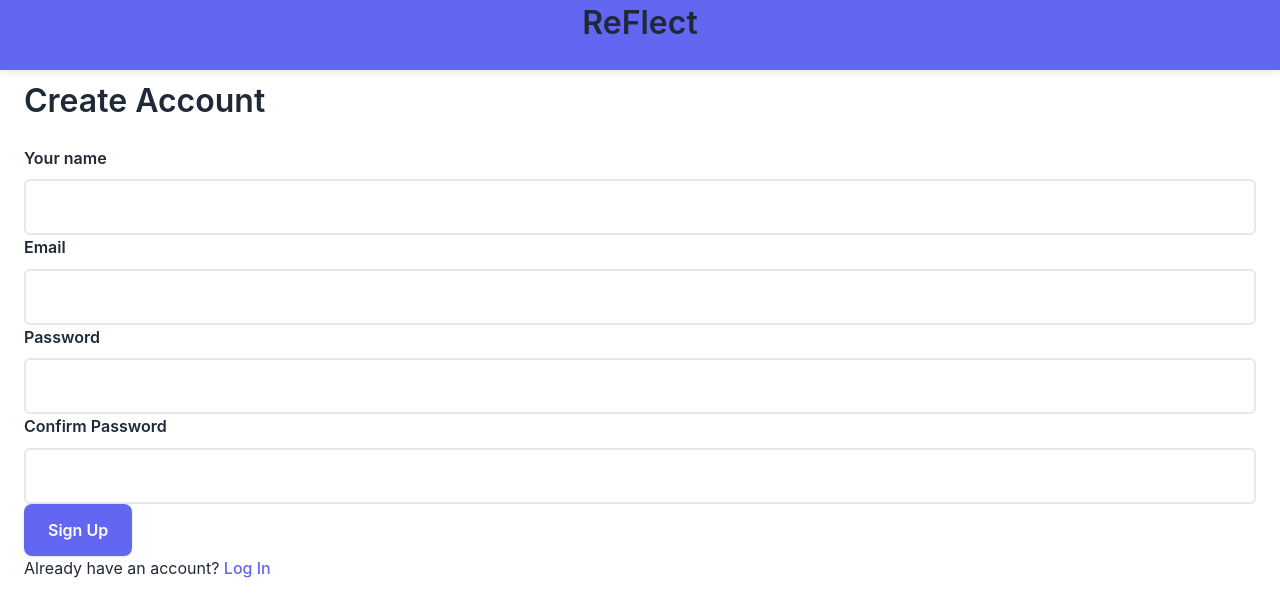
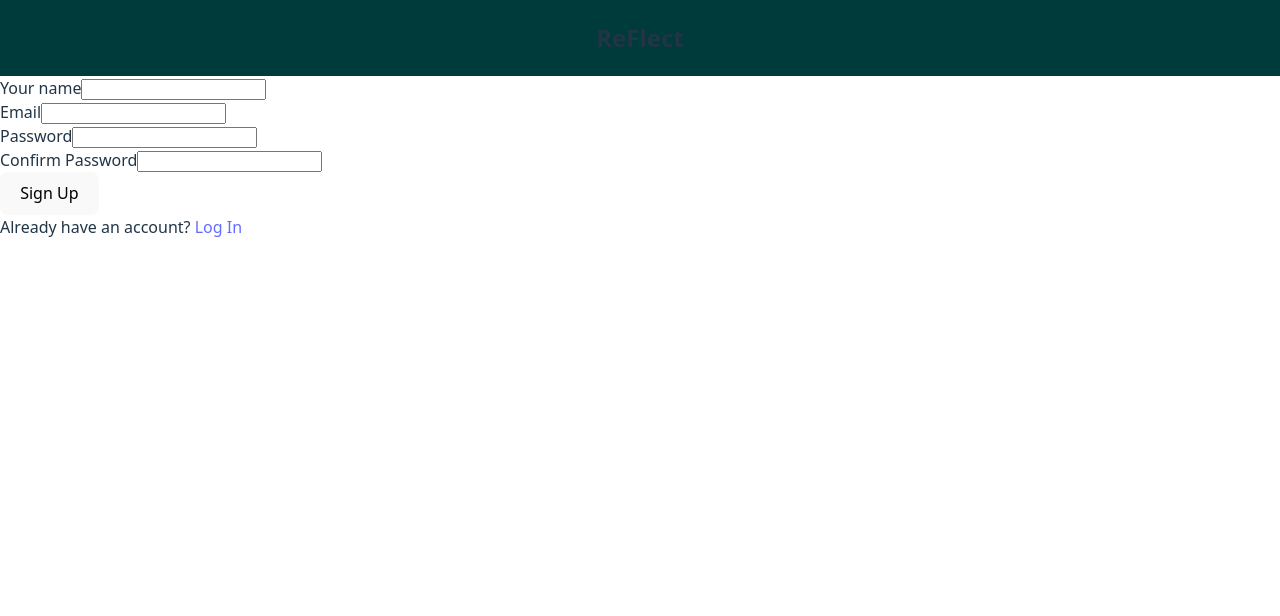
Before and after one commit to lorelaiah/hcde-438-final-project, a React (Vite) app: page /sign-up in a window 1280 px wide. Shown: the top 616 px of the page. Built offline with nearby package versions, Linux system fonts and the light colour scheme; no server answers.

Commit message:
revert css

```diff
--- a/src/index.css
+++ b/src/index.css
@@ -1,481 +1,101 @@
 :root {
-  /* Color Palette - Accessible & Modern */
-  --primary-color: #6366f1;
-  --primary-dark: #4f46e5;
-  --primary-light: #818cf8;
-  --secondary-color: #ec4899;
-  --success-color: #10b981;
-  --warning-color: #f59e0b;
-  --danger-color: #ef4444;
-
-  --text-primary: #1f2937;
-  --text-secondary: #6b7280;
-  --text-tertiary: #9ca3af;
-  --bg-primary: #ffffff;
-  --bg-secondary: #f9fafb;
-  --bg-tertiary: #f3f4f6;
-  --border-color: #e5e7eb;
-
-  --spacing-xs: 0.5rem;
-  --spacing-sm: 1rem;
-  --spacing-md: 1.5rem;
-  --spacing-lg: 2rem;
-  --spacing-xl: 3rem;
-
-
-  font-family: -apple-system, BlinkMacSystemFont, 'Segoe UI', 'Roboto', 'Oxygen',
-    'Ubuntu', 'Cantarell', 'Fira Sans', 'Droid Sans', 'Helvetica Neue',
-    sans-serif;
-  font-size: 16px;
-  line-height: 1.6;
+  font-family: system-ui, Avenir, Helvetica, Arial, sans-serif;
+  line-height: 1.5;
   font-weight: 400;
 
+  color-scheme: light dark;
+  color: rgba(255, 255, 255, 0.87);
+  background-color: #242424;
 
-  color-scheme: light;
-  color: var(--text-primary);
-  background-color: var(--bg-primary);
   font-synthesis: none;
   text-rendering: optimizeLegibility;
   -webkit-font-smoothing: antialiased;
   -moz-osx-font-smoothing: grayscale;
+  margin: 0;
+  padding: 0;
 }
 
-* {
-  margin: 0;
-  padding: 0;
-  box-sizing: border-box;
+a {
+  font-weight: 500;
+  color: #646cff;
+  text-decoration: inherit;
+}
+a:hover {
+  color: #535bf2;
 }
 
 body {
   margin: 0;
-  padding: var(--spacing-md);
-  padding-top: 80px;
+  padding: 0;
+  display: flex;
+  min-width: 320px;
   min-height: 100vh;
-  background-color: var(--bg-primary);
-  color: var(--text-primary);
 }
 
-html {
-  scroll-behavior: smooth;
+h1 {
+  font-size: 3.2em;
+  line-height: 1.1;
 }
 
-
-h1 {
-  font-size: 2.5rem;
-  font-weight: 700;
-  line-height: 1.2;
-  margin-bottom: var(--spacing-md);
-  color: var(--text-primary);
+button {
+  border-radius: 8px;
+  border: 1px solid transparent;
+  padding: 0.6em 1.2em;
+  font-size: 1em;
+  font-weight: 500;
+  font-family: inherit;
+  background-color: #1a1a1a;
+  cursor: pointer;
+  transition: border-color 0.25s;
+}
+button:hover {
+  border-color: #646cff;
+}
+button:focus,
+button:focus-visible {
+  outline: 4px auto -webkit-focus-ring-color;
 }
 
-h2 {
-  font-size: 2rem;
-  font-weight: 600;
-  line-height: 1.3;
-  margin-bottom: var(--spacing-md);
-  color: var(--text-primary);
+@media (prefers-color-scheme: light) {
+  :root {
+    color: #213547;
+    background-color: #ffffff;
+  }
+  a:hover {
+    color: #747bff;
+  }
+  button {
+    background-color: #f9f9f9;
+  }
 }
 
-h3 {
-  font-size: 1.5rem;
-  font-weight: 600;
-  margin-bottom: var(--spacing-sm);
-  color: var(--text-primary);
+.button-set {
+    display: flex;
+    gap: 1em;
 }
 
-h4, h5, h6 {
-  font-weight: 600;
-  margin-bottom: var(--spacing-sm);
-  color: var(--text-primary);
+.mood {
+    background-color: #394939;
+    border-radius: 8px;
+    padding-left: 8px;
+    padding-right: 8px;
+    padding-bottom: 12px;
 }
 
-p {
-  margin-bottom: var(--spacing-sm);
-  color: var(--text-secondary);
-  line-height: 1.7;
-}
-
-a {
-  color: var(--primary-color);
-  text-decoration: none;
-  transition: all 0.2s ease;
-  font-weight: 500;
-}
-
-a:hover {
-  color: var(--primary-dark);
-  text-decoration: underline;
-}
-
-a:focus-visible {
-  outline: 2px solid var(--primary-color);
-  outline-offset: 2px;
-  border-radius: 2px;
-}
-
-button,
-input[type="button"],
-input[type="submit"] {
-  padding: var(--spacing-sm) var(--spacing-md);
-  border: none;
-  border-radius: 8px;
-  font-size: 1rem;
-  font-weight: 600;
-  font-family: inherit;
-  cursor: pointer;
-  transition: all 0.2s ease;
-  display: inline-flex;
-  align-items: center;
-  justify-content: center;
-  gap: var(--spacing-xs);
-  min-height: 44px;
-  white-space: nowrap;
-}
-
-button:not(.secondary):not(.outline):not(.rating-btn) {
-  background-color: var(--primary-color);
-  color: white;
-  box-shadow: 0 1px 3px rgba(0, 0, 0, 0.1);
-}
-
-button:not(.secondary):not(.outline):not(.rating-btn):hover {
-  background-color: var(--primary-dark);
-  box-shadow: 0 4px 6px rgba(0, 0, 0, 0.1);
-  transform: translateY(-1px);
-}
-
-button:not(.secondary):not(.outline):not(.rating-btn):active {
-  transform: translateY(0);
-  box-shadow: 0 1px 3px rgba(0, 0, 0, 0.1);
-}
-
-button.secondary {
-  background-color: var(--bg-secondary);
-  color: var(--text-primary);
-  border: 1px solid var(--border-color);
-}
-
-button.secondary:hover {
-  background-color: var(--bg-tertiary);
-  border-color: var(--text-tertiary);
-}
-
-
-button.outline {
-  background-color: transparent;
-  color: var(--primary-color);
-  border: 2px solid var(--primary-color);
-}
-
-button.outline:hover {
-  background-color: var(--primary-color);
-  color: white;
-}
-
-/* Rating Button Styles */
-button.rating-btn {
-  background-color: var(--bg-secondary);
-  color: var(--text-primary);
-  border: 2px solid var(--border-color);
-  padding: var(--spacing-md) var(--spacing-lg);
-  font-size: 1.125rem;
-  font-weight: 600;
-  transition: all 0.3s ease;
-}
-
-button.rating-btn:hover {
-  border-color: var(--primary-color);
-  background-color: var(--primary-light);
-  color: white;
-  box-shadow: 0 2px 8px rgba(99, 102, 241, 0.2);
-}
-
-button.rating-btn:active {
-  transform: scale(0.98);
-}
-
-button.rating-btn.selected {
-  background-color: var(--primary-color);
-  color: white;
-  border-color: var(--primary-dark);
-  box-shadow: 0 4px 12px rgba(99, 102, 241, 0.4);
-  font-weight: 700;
-}
-
-button.rating-btn.selected:hover {
-  background-color: var(--primary-dark);
-  box-shadow: 0 6px 16px rgba(99, 102, 241, 0.5);
-}
-
-/* Focus Styles */
-button:focus-visible {
-  outline: 2px solid var(--primary-color);
-  outline-offset: 2px;
-}
-
-button:disabled {
-  opacity: 0.6;
-  cursor: not-allowed;
-  transform: none !important;
+.selected {
+    background-color: #535bf2;
 }
 
 nav {
-  position: fixed;
-  top: 0;
-  left: 0;
-  right: 0;
-  width: 100%;
-  height: 70px;
-  background-color: var(--primary-color);
-  display: flex;
-  align-items: center;
-  justify-content: center;
-  gap: var(--spacing-lg);
-  padding: 0 var(--spacing-md);
-  box-shadow: 0 2px 8px rgba(0, 0, 0, 0.1);
-  z-index: 100;
-}
-
-nav a {
-  color: white;
-  font-size: 1.125rem;
-  font-weight: 600;
-  padding: var(--spacing-sm) var(--spacing-md);
-  border-radius: 6px;
-  transition: all 0.2s ease;
-}
-
-nav a:hover {
-  background-color: var(--primary-dark);
-  text-decoration: none;
-}
-
-nav a:focus-visible {
-  outline: 2px solid white;
-  outline-offset: 2px;
+    top: 0;
+    width: 100%;
+    position: fixed;
+    background-color: rgb(0, 59, 59);
+    display: flex;
+    align-content: center;
+    justify-content: space-around;
 }
 
 .nav-link {
-  display: inline-block;
-  padding: var(--spacing-sm) var(--spacing-md);
+    font-size: 20px;
 }
-
-input,
-textarea,
-select {
-  padding: var(--spacing-sm);
-  border: 2px solid var(--border-color);
-  border-radius: 6px;
-  font-family: inherit;
-  font-size: 1rem;
-  color: var(--text-primary);
-  background-color: var(--bg-primary);
-  transition: all 0.2s ease;
-  width: 100%;
-}
-
-input:focus,
-textarea:focus,
-select:focus {
-  outline: none;
-  border-color: var(--primary-color);
-  box-shadow: 0 0 0 3px rgba(99, 102, 241, 0.1);
-}
-
-input::placeholder {
-  color: var(--text-tertiary);
-}
-
-label {
-  display: block;
-  margin-bottom: var(--spacing-xs);
-  font-weight: 600;
-  color: var(--text-primary);
-}
-
-
-.button-set {
-  display: flex;
-  gap: var(--spacing-lg);
-  flex-wrap: wrap;
-  margin: var(--spacing-lg) 0;
-  justify-content: center;
-}
-
-/* Mood Component */
-.mood {
-  background-color: var(--bg-secondary);
-  border: 2px solid var(--border-color);
-  border-radius: 12px;
-  padding: var(--spacing-md);
-  margin-bottom: var(--spacing-md);
-  transition: all 0.2s ease;
-  max-width: 600px;
-}
-
-.mood:hover {
-  border-color: var(--primary-color);
-  box-shadow: 0 4px 12px rgba(99, 102, 241, 0.1);
-}
-
-/* Selected State */
-.selected {
-  background-color: var(--primary-light);
-  border-color: var(--primary-color);
-  color: white;
-  font-weight: 600;
-}
-
-
-blockquote {
-  border-left: 4px solid var(--primary-color);
-  padding-left: var(--spacing-md);
-  margin: var(--spacing-md) 0;
-  font-style: italic;
-  color: var(--text-secondary);
-  background-color: var(--bg-secondary);
-  padding: var(--spacing-md);
-  border-radius: 8px;
-}
-
-blockquote footer {
-  margin-top: var(--spacing-sm);
-  color: var(--text-tertiary);
-  font-style: normal;
-  font-weight: 600;
-}
-
-
-.container {
-  max-width: 1200px;
-  margin: 0 auto;
-  padding: 0 var(--spacing-md);
-}
-
-.card {
-  background-color: var(--bg-primary);
-  border: 1px solid var(--border-color);
-  border-radius: 12px;
-  padding: var(--spacing-lg);
-  box-shadow: 0 1px 3px rgba(0, 0, 0, 0.05);
-  transition: all 0.2s ease;
-}
-
-.card:hover {
-  box-shadow: 0 4px 12px rgba(0, 0, 0, 0.1);
-}
-
-.text-center {
-  text-align: center;
-}
-
-.text-muted {
-  color: var(--text-secondary);
-}
-
-.margin-top {
-  margin-top: var(--spacing-md);
-}
-
-.margin-bottom {
-  margin-bottom: var(--spacing-md);
-}
-
-.padding {
-  padding: var(--spacing-md);
-}
-
-@media (prefers-contrast: more) {
-  :root {
-    --primary-color: #4338ca;
-    --primary-dark: #383664;
-    --text-primary: #000000;
-    --border-color: #000000;
-  }
-}
-
-
-@media (prefers-reduced-motion: reduce) {
-  *,
-  *::before,
-  *::after {
-    animation-duration: 0.01ms !important;
-    animation-iteration-count: 1 !important;
-    transition-duration: 0.01ms !important;
-    scroll-behavior: auto !important;
-  }
-}
-
-@media print {
-  body {
-    background-color: white;
-    color: black;
-    padding: 0;
-  }
-
-  nav {
-    display: none;
-  }
-
-  a {
-    text-decoration: underline;
-  }
-}
-
-
-@media (max-width: 768px) {
-  :root {
-    font-size: 14px;
-  }
-
-  body {
-    padding: var(--spacing-sm);
-    padding-top: 70px;
-  }
-
-  h1 {
-    font-size: 2rem;
-  }
-
-  h2 {
-    font-size: 1.5rem;
-  }
-
-  nav {
-    height: 60px;
-    padding: 0 var(--spacing-sm);
-  }
-
-  nav a {
-    font-size: 1rem;
-    padding: var(--spacing-xs) var(--spacing-sm);
-  }
-
-  button {
-    width: 100%;
-    padding: var(--spacing-md);
-  }
-
-  .button-set {
-    flex-direction: column;
-    gap: var(--spacing-sm);
-  }
-}
-
-@media (max-width: 480px) {
-  h1 {
-    font-size: 1.75rem;
-  }
-
-  h2 {
-    font-size: 1.25rem;
-  }
-
-  button {
-    font-size: 0.95rem;
-  }
-
-  .card {
-    padding: var(--spacing-md);
-  }
-}
```
